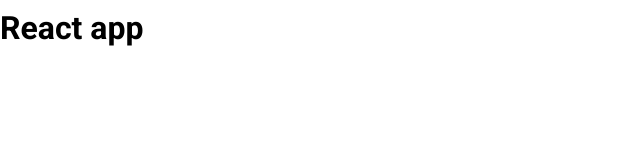
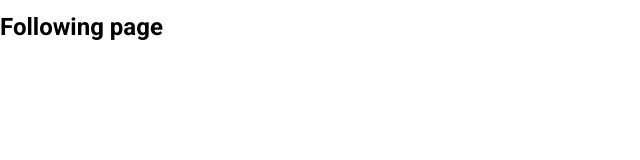
Before and after one commit to maiphuonghoang/tiktok-ui, a React (Create React App) app: page /following in a window 1280 px wide. Shown: the top 160 px of the page, without its empty margins (0-640 px from the left). Built offline with nearby package versions, Linux system fonts and the light colour scheme.

Commit message:
install react-router-dom

```diff
--- a/package.json
+++ b/package.json
@@ -9,6 +9,7 @@
     "normalize.css": "^8.0.1",
     "react": "^18.2.0",
     "react-dom": "^18.2.0",
+    "react-router-dom": "^6.8.1",
     "react-scripts": "5.0.1",
     "web-vitals": "^2.1.4"
   },
--- a/src/App.js
+++ b/src/App.js
@@ -1,8 +1,17 @@
+import { BrowserRouter as Router, Route, Routes } from 'react-router-dom';
+import Home from '~/pages/Home';
+import Following from './pages/Following';
+
 function App() {
     return (
-        <div className="App">
-            <h1>React app</h1>
-        </div>
+        <Router>
+            <div className="App">
+                <Routes>
+                    <Route path="/" element={<Home />} />
+                    <Route path="/following" element={<Following />} />
+                </Routes>
+            </div>
+        </Router>
     );
 }
 
--- a/src/components/GlobalStyles/GlobalStyles.scss
+++ b/src/components/GlobalStyles/GlobalStyles.scss
@@ -3,6 +3,9 @@
 
 :root {
     --primary: #fe2c55;
+}
+* {
+    box-sizing: border-box;
 }
 html {
     font-size: 62.5%;
--- /dev/null
+++ b/src/pages/Following/index.js
@@ -0,0 +1,5 @@
+function Following() {
+    return <h2>Following page</h2>;
+}
+
+export default Following;
```
Also changed, not shown: src/content.md (+6 -0 lines), 1 other file (tests, documents, lock files or other folders).
